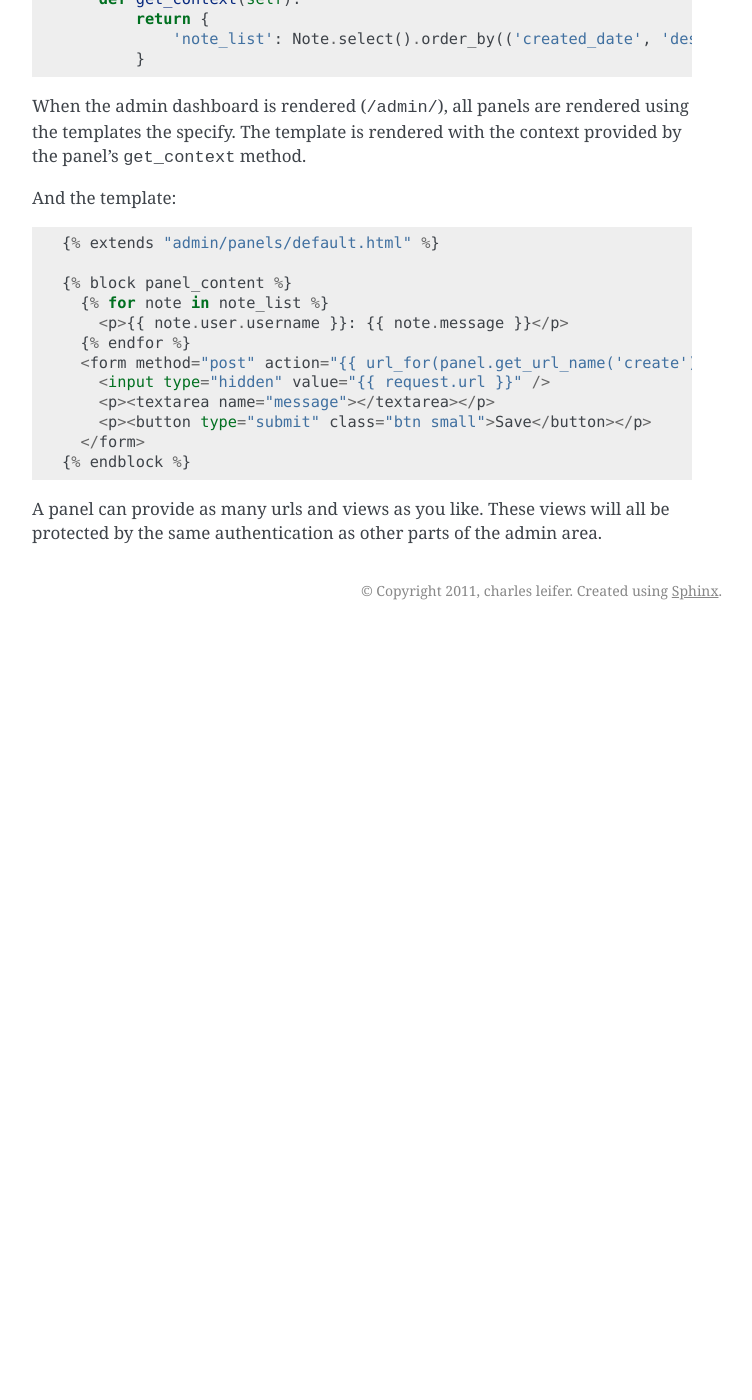
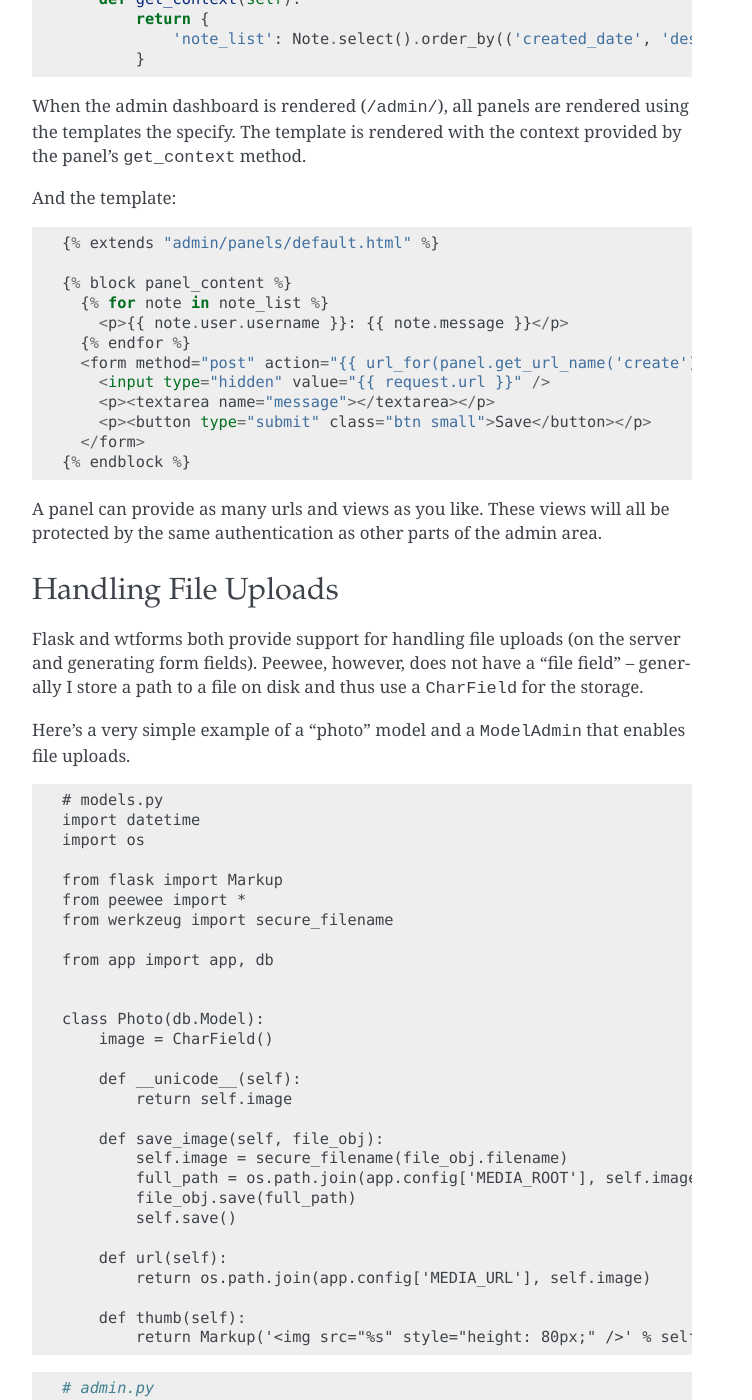
Before and after one commit to coleifer/flask-peewee, a Sphinx documentation site: the page built from docs/admin.rst, in a window 1280 px wide and 1400 px high, scrolled down 4901 px. Shown: the whole window, without its empty margins (388-1140 px from the left). Built offline with Sphinx 7.4.7, drawn with Linux system fonts in a browser that asks for light colours; before the commit the page ends 5531 px from its top, so only the background shows below that; some of the changed text lies outside the part shown.

Commit message:
Adding docs on file uploads via the admin

```diff
--- a/docs/admin.rst
+++ b/docs/admin.rst
@@ -198,3 +198,81 @@ And the template:
 
 A panel can provide as many urls and views as you like.  These views will all be
 protected by the same authentication as other parts of the admin area.
+
+
+Handling File Uploads
+---------------------
+
+Flask and wtforms both provide support for handling file uploads (on the server
+and generating form fields).  Peewee, however, does not have a "file field" --
+generally I store a path to a file on disk and thus use a ``CharField`` for
+the storage.
+
+Here's a very simple example of a "photo" model and a ``ModelAdmin`` that enables
+file uploads.
+
+.. code-block:: models.py
+
+    # models.py
+    import datetime
+    import os
+
+    from flask import Markup
+    from peewee import *
+    from werkzeug import secure_filename
+
+    from app import app, db
+
+
+    class Photo(db.Model):
+        image = CharField()
+
+        def __unicode__(self):
+            return self.image
+
+        def save_image(self, file_obj):
+            self.image = secure_filename(file_obj.filename)
+            full_path = os.path.join(app.config['MEDIA_ROOT'], self.image)
+            file_obj.save(full_path)
+            self.save()
+
+        def url(self):
+            return os.path.join(app.config['MEDIA_URL'], self.image)
+
+        def thumb(self):
+            return Markup('<img src="%s" style="height: 80px;" />' % self.url())
+
+.. code-block:: python
+
+    # admin.py
+    from flask import request
+    from flask_peewee.admin import Admin, ModelAdmin
+    from wtforms.fields import FileField, HiddenField
+    from wtforms.form import Form
+
+    from app import app, db
+    from auth import auth
+    from models import Photo
+
+
+    admin = Admin(app, auth)
+
+
+    class PhotoAdmin(ModelAdmin):
+        columns = ['image', 'thumb']
+
+        def get_form(self):
+            class PhotoForm(Form):
+                image = HiddenField()
+                image_file = FileField(u'Image file')
+
+            return PhotoForm
+
+        def save_model(self, instance, form, adding=False):
+            instance = super(PhotoAdmin, self).save_model(instance, form, adding)
+            if 'image_file' in request.files:
+                file = request.files['image_file']
+                instance.save_image(file)
+            return instance
+
+    admin.register(Photo, PhotoAdmin)
```
